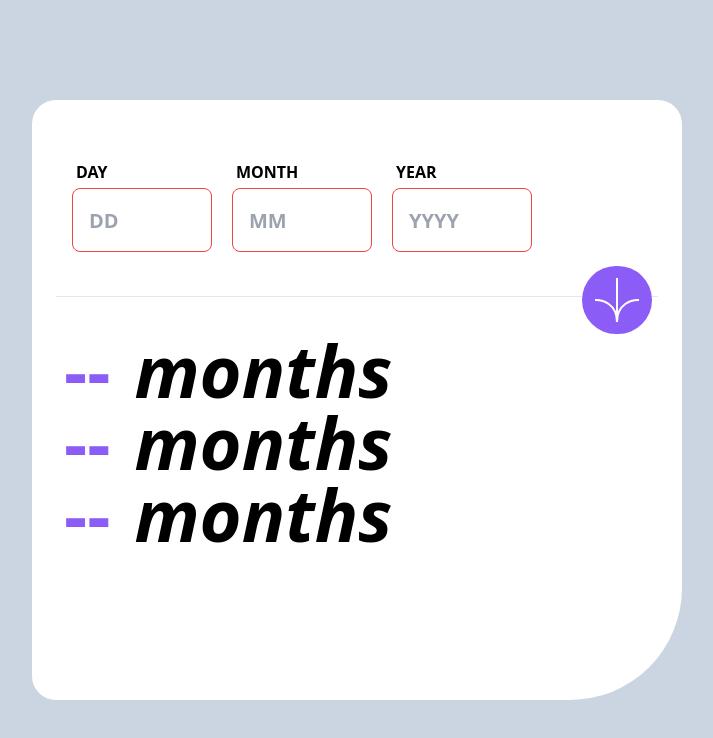
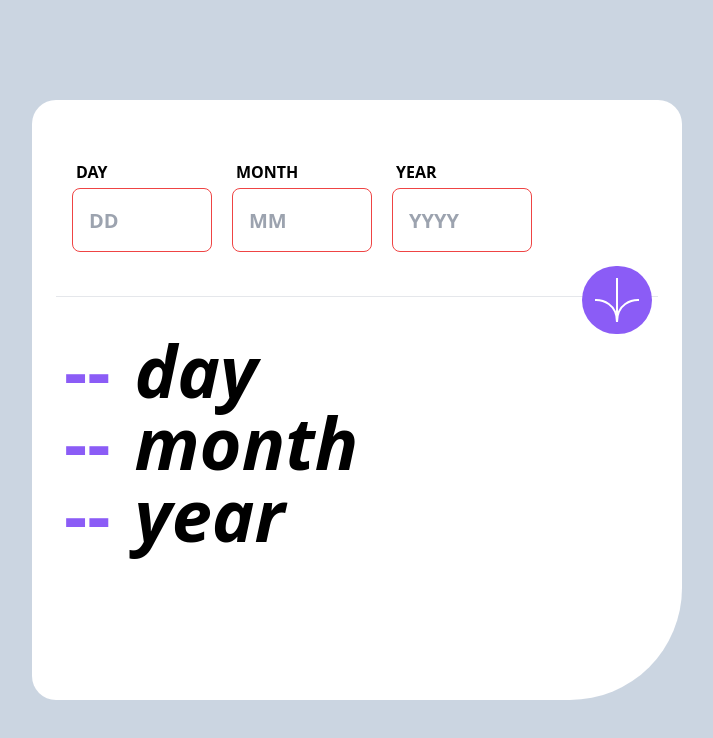
Before and after one commit to muhammetsalihaslan/AgeCalculator, a Next.js app in the folder agecalculator/: page / in a window 1280 px wide. Shown: the top 738 px of the page, without its empty margins (283-996 px from the left). Built offline with nearby package versions, Linux system fonts and the light colour scheme.

Commit message:
continue

```diff
--- a/agecalculator/components/hero.jsx
+++ b/agecalculator/components/hero.jsx
@@ -26,9 +26,9 @@ const Hero = () => {
         />
       </div>
       <div>
-        <Result />
-        <Result />
-        <Result />
+        <Result timePart="day" />
+        <Result timePart="month" />
+        <Result timePart="year" />
       </div>
     </div>
   );
--- a/agecalculator/components/result.jsx
+++ b/agecalculator/components/result.jsx
@@ -4,7 +4,7 @@ const Result = ({ timePart, timeNumber }) => {
   return (
     <div className="flex flex-row ms-8 font-bold gap-x-6">
       <div className="text-7xl text-violet-500">--</div>
-      <div className="text-7xl italic">months</div>
+      <div className="text-7xl italic">{timePart}</div>
     </div>
   );
 };
```
